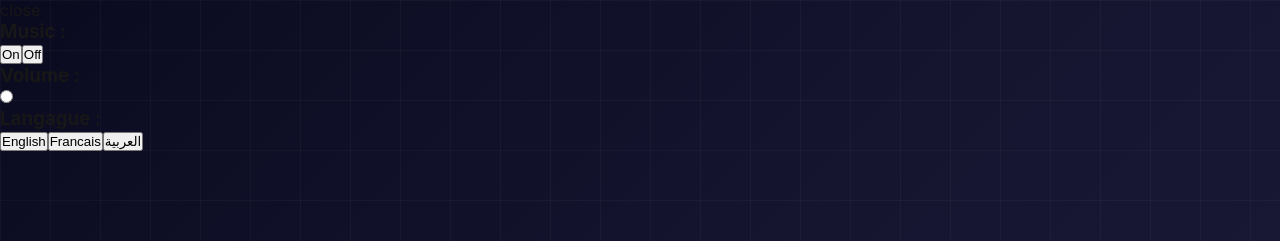
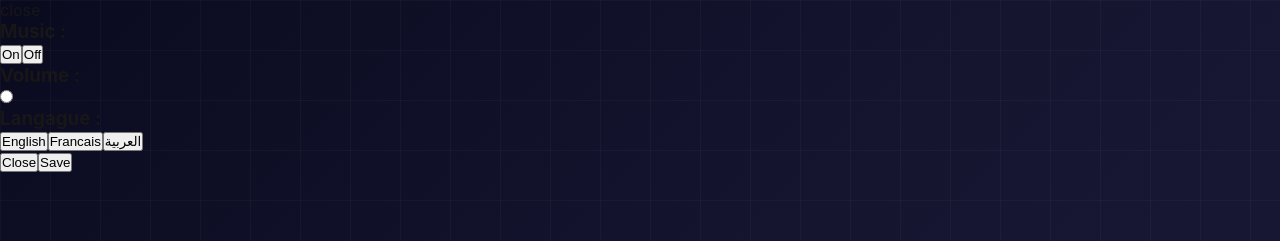
Before and after one commit to reportJNG/equation-builder, a Next.js app: page / in a window 1280 px wide. Both pictures are taken after a click on the button "SETTINGS". Shown: the top 241 px of the page. Built offline with nearby package versions, Linux system fonts and the light colour scheme.

Commit message:
created settings

```diff
--- a/app/Lobby/Settings.tsx
+++ b/app/Lobby/Settings.tsx
@@ -1,10 +1,15 @@
 import styles from "./Setting.module.css";
 interface Settingsprops {
   lang: "Arabic" | "English" | "french";
+  setLang: React.Dispatch<
+    React.SetStateAction<"Arabic" | "English" | "french">
+  >;
   volume: number;
   setVolume: React.Dispatch<React.SetStateAction<number>>;
   sound: boolean;
   setSound: React.Dispatch<React.SetStateAction<boolean>>;
+  close: () => void;
+  changelang: () => void;
 }
 export default function Settings({
   lang,
@@ -12,11 +17,20 @@ export default function Settings({
   setVolume,
   sound,
   setSound,
+  close,
+  setLang,
+  changelang,
 }: Settingsprops) {
+  const change = (text: "English" | "Arabic" | "french") => {
+    setLang(text);
+    changelang();
+  };
   return (
     <div className={styles.container}>
       <div className={styles.upper}>
-        <div className={styles.right}>close</div>
+        <div className={styles.right} onClick={() => close}>
+          close
+        </div>
       </div>
       <div className={styles.body}>
         <div className={styles.box}>
@@ -27,6 +41,7 @@ export default function Settings({
                 className={`styles.${sound ? "on" : "off"}`}
                 aria-label="On"
                 title="On"
+                onClick={() => setSound(true)}
               >
                 On
               </button>
@@ -34,6 +49,7 @@ export default function Settings({
                 className={`styles.${!sound ? "on" : "off"}`}
                 aria-label="Of"
                 title="Off"
+                onClick={() => setSound(false)}
               >
                 Off
               </button>
@@ -60,6 +76,7 @@ export default function Settings({
                 className={`styles.buttoncheck${lang === "English" ? "yes" : "no"}`}
                 title="English"
                 aria-label="English"
+                onClick={() => change("English")}
               >
                 English
               </button>
@@ -67,6 +84,7 @@ export default function Settings({
                 className={`styles.buttoncheck${lang === "french" ? "yes" : "no"}`}
                 title="Francais"
                 aria-label="Francais"
+                onClick={() => change("french")}
               >
                 Francais
               </button>
@@ -74,12 +92,17 @@ export default function Settings({
                 className={`styles.buttoncheck${lang === "Arabic" ? "yes" : "no"}`}
                 title="العربية"
                 aria-label="العربية"
+                onClick={() => change("Arabic")}
               >
                 العربية
               </button>
             </div>
           </div>
         </div>
+        <div className={styles.bodyactions}>
+          <button onClick={() => close}>Close</button>
+          <button onClick={() => close}>Save</button>
+        </div>
       </div>
     </div>
   );
```
